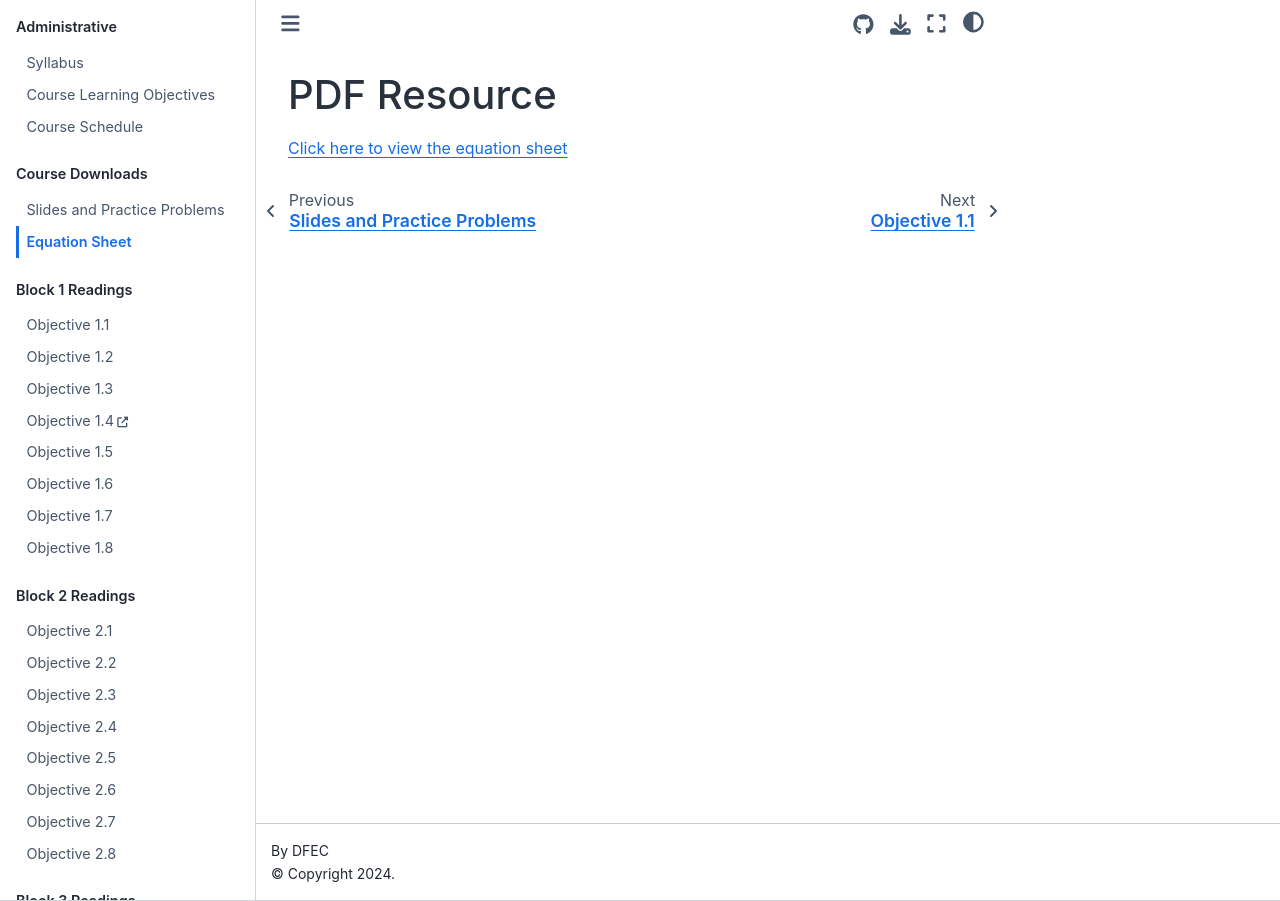
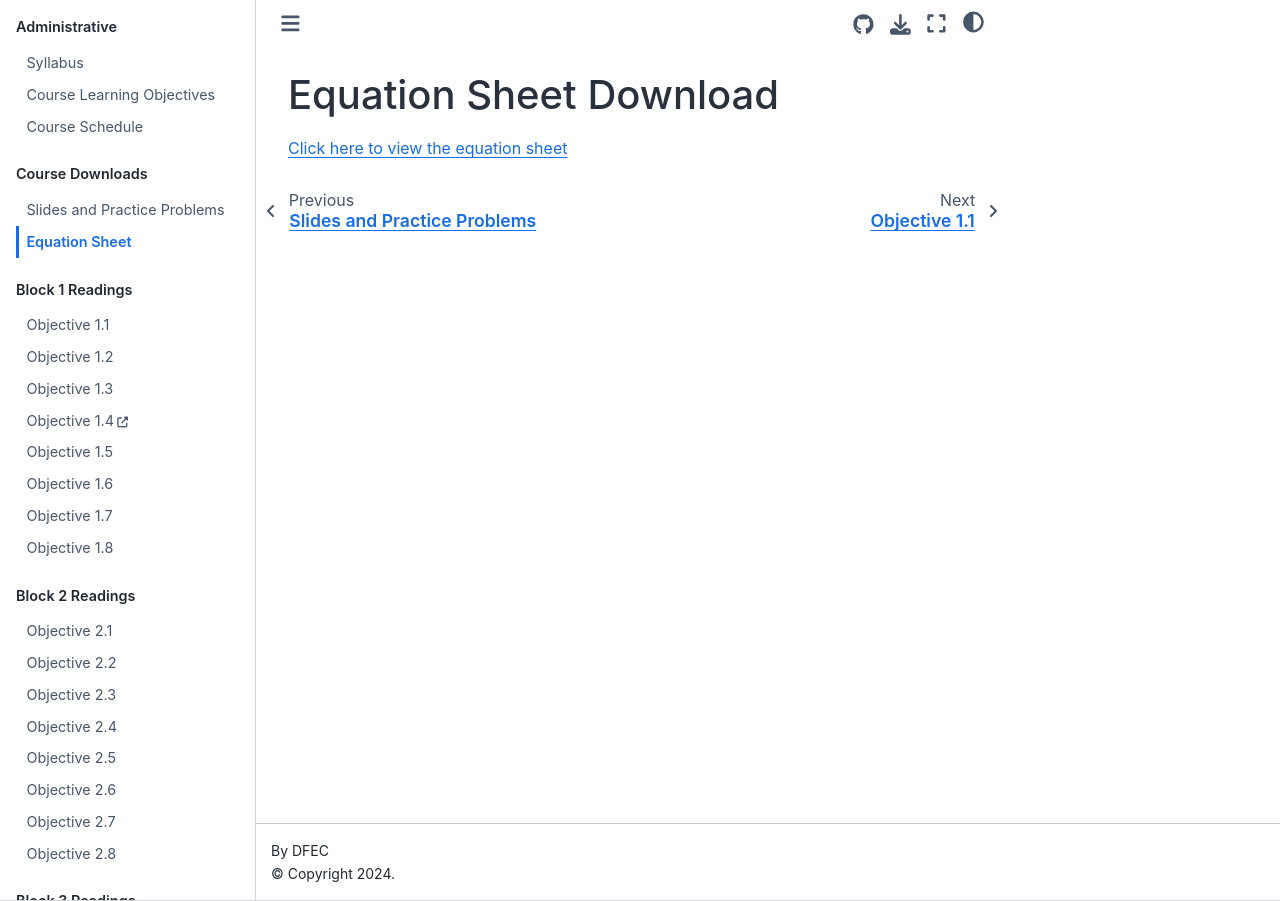
Before and after one commit to USAFA-ECE/ece215-book, a Jupyter Book: the page built from book/equation-sheet-link.md, in a window 1280 px wide. Built offline with Jupyter Book 1.0.4 settings and Sphinx 7.4.7 and the Sphinx Book theme 1.1.4, drawn with Linux system fonts in a browser that asks for light colours.

Commit message:
Updated link to ES

```diff
--- a/book/equation-sheet-link.md
+++ b/book/equation-sheet-link.md
@@ -1,3 +1,3 @@
-# PDF Resource
+# Equation Sheet Download
 
-[Click here to view the equation sheet](book/ECE_215_Equation_Sheet.pdf)
+[Click here to view the equation sheet](ECE_215_Equation_Sheet.pdf)
```
